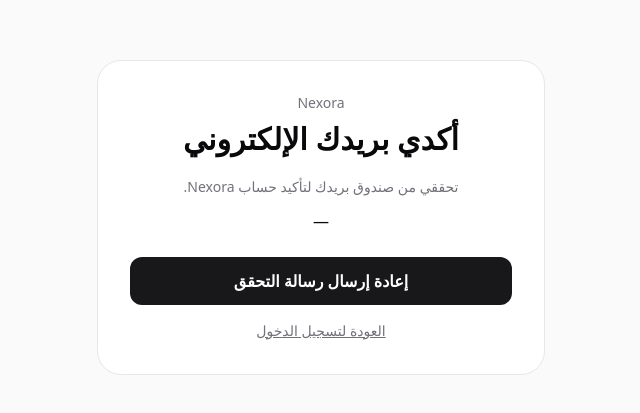
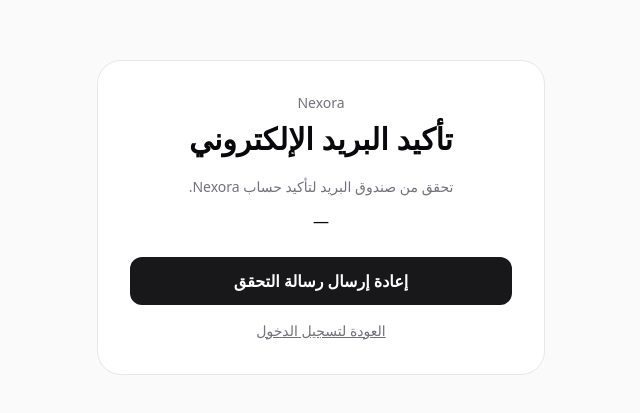
Before and after one commit to khaldiaarab02-a11y/nexora, a Next.js app: page /auth/verify-email in a window 1280 px wide. Shown: the part 183-596 px from the top of the page, without its empty margins (466-1106 px from the left). Built offline with nearby package versions, Linux system fonts and the light colour scheme; no server answers.

Commit message:
Add files via upload

```diff
--- a/src/i18n/translations/ar.ts
+++ b/src/i18n/translations/ar.ts
@@ -1,7 +1,7 @@
 export const ar = {
   nav: { home: "الرئيسية", about: "عن Nexora", features: "المزايا", plans: "الخطط", login: "تسجيل الدخول", createStore: "إنشاء متجر", dashboard: "لوحة التحكم", support: "الدعم", subscription: "الاشتراك", appearance: "المظهر", logout: "تسجيل الخروج" },
-  auth: { login: "تسجيل الدخول", signup: "إنشاء حساب", email: "البريد الإلكتروني", password: "كلمة المرور", confirm: "تأكيد كلمة المرور", forgot: "نسيت كلمة المرور؟", resend: "إعادة إرسال رسالة التحقق", verifyTitle: "أكدي بريدك الإلكتروني", verifyText: "تحققي من صندوق بريدك لتأكيد حساب Nexora.", continue: "متابعة", reset: "إعادة تعيين كلمة المرور", newPassword: "كلمة المرور الجديدة", success: "تم بنجاح" },
+  auth: { login: "تسجيل الدخول", signup: "إنشاء حساب", email: "البريد الإلكتروني", password: "كلمة المرور", confirm: "تأكيد كلمة المرور", forgot: "نسيت كلمة المرور؟", resend: "إعادة إرسال رسالة التحقق", verifyTitle: "تأكيد البريد الإلكتروني", verifyText: "تحقق من صندوق البريد لتأكيد حساب Nexora.", continue: "متابعة", reset: "إعادة تعيين كلمة المرور", newPassword: "كلمة المرور الجديدة", success: "تم بنجاح" },
   common: { loading: "جاري التحميل...", error: "حدث خطأ.", save: "حفظ", back: "رجوع", submit: "إرسال", pending: "قيد المراجعة", active: "فعال", rejected: "مرفوض", resolved: "تم الحل", open: "مفتوح" },
-  plans: { title: "اختاري خطتك", starter: "Starter", business: "Business", choose: "اختيار الخطة", current: "الخطة الحالية" },
+  plans: { title: "اختر الخطة المناسبة", starter: "Starter", business: "Business", choose: "اختيار الخطة", current: "الخطة الحالية" },
   support: { title: "الدعم", new: "طلب دعم جديد", subject: "الموضوع", message: "الرسالة", category: "التصنيف", reply: "رد", send: "إرسال", technical: "مشكلة تقنية", store: "مشكلة في المتجر", subscription: "الاشتراك", payment: "الدفع", general: "سؤال عام" },
 } as const;
```
